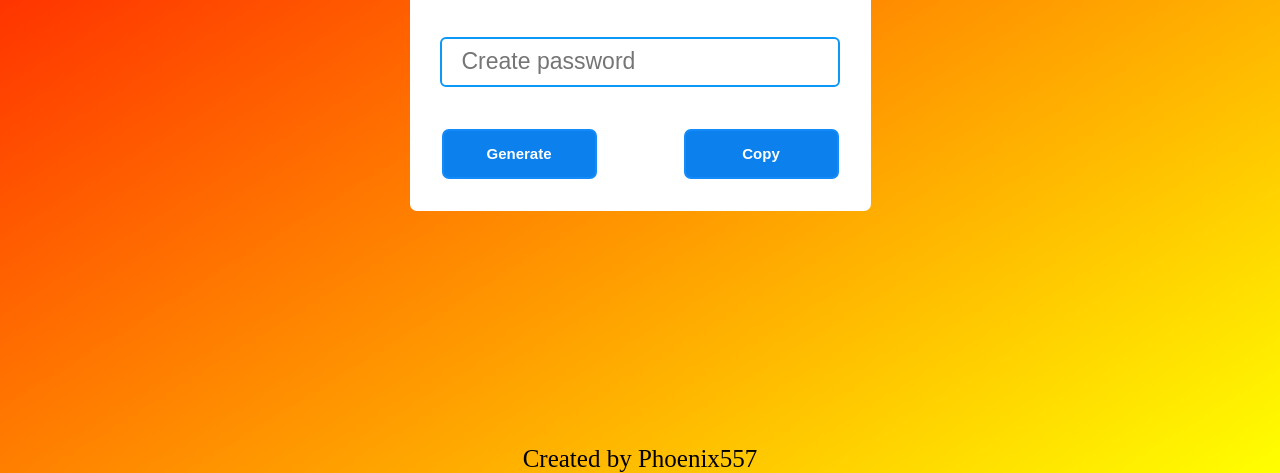
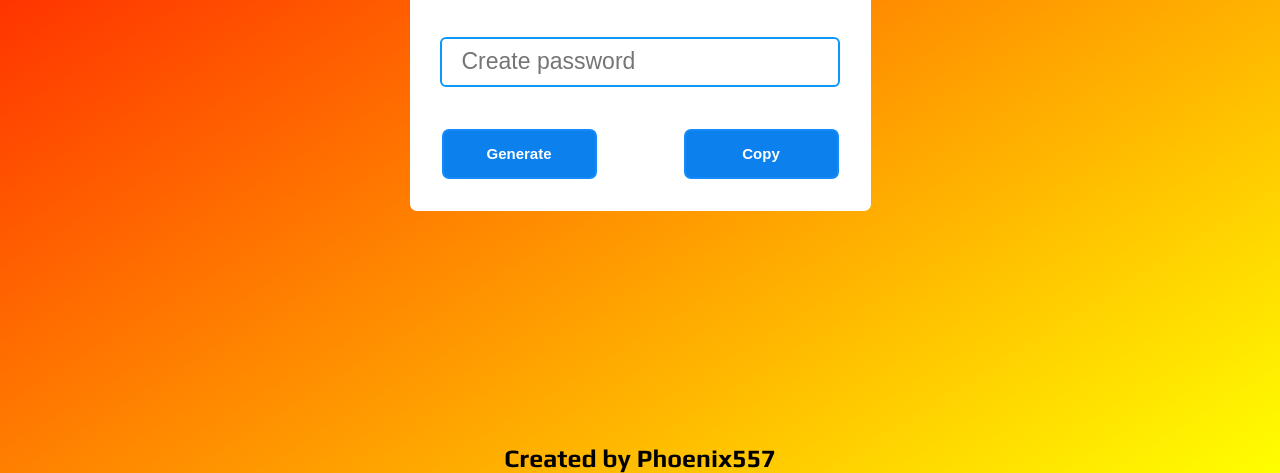
Before and after one commit to Phoenix557/password-generator, a plain HTML site: page index.html in a window 1280 px wide. Shown: the part 327-800 px from the top of the page. Drawn offline with Linux system fonts and the light colour scheme.

Commit message:
Footer Font & file chage

```diff
--- /dev/null
+++ b/css/footer.css
@@ -0,0 +1,20 @@
+@import url('https://fonts.googleapis.com/css2?family=Play:wght@700&display=swap');
+
+
+#footer {
+    color: black;
+    font-size: 25px;
+    position: fixed;
+    left: 0;
+    bottom: 0;
+    width: 100%;
+    text-align: center;
+    font-family: 'Play', sans-serif;
+}
+
+  #footer a {
+      text-decoration: none;
+      color: black;
+      font-family: 'Play', sans-serif;
+
+  }
--- a/css/main.css
+++ b/css/main.css
@@ -37,23 +37,6 @@
 
     .btn2 {
       margin-left: 85px
-    }
-
-    #footer {
-      color: black;
-      font-size: 25px;
-      position: fixed;
-      left: 0;
-      bottom: 0;
-      width: 100%;
-      text-align: center;
-      font-family: FooterFont;
-    }
-
-    #footer a {
-        text-decoration: none;
-        color: black;
-        font-family: FooterFont;
     }
 
     input {
--- a/index.html
+++ b/index.html
@@ -2,16 +2,19 @@
 <html lang="en">
 
 <head>
+  <title>Password Generator</title>
   <meta charset="UTF-8">
   <meta name="viewport" content="width=device-width, initial-scale=1.0">
   <meta http-equiv="X-UA-Compatible" content="ie=edge">
   <link rel="stylesheet" href="/css/main.css" />
+  <link rel="stylesheet" href="/css/footer.css" />
   <meta content="Password Generator" property="og:title" />
   <meta content="Password Generator helps you create a strong & secure password." property="og:description" />
   <meta content="https://phoenix557.github.io/password-generator/" property="og:url" />
   <meta content="https://cdn.discordapp.com/attachments/535482417239031839/912500948012765194/unknown.png" property="og:image" />
-    <link rel="stylesheet" href="css/main.css" />
-    <title>Password Generator</title>
+  <link rel="preconnect" href="https://fonts.googleapis.com">
+  <link rel="preconnect" href="https://fonts.gstatic.com" crossorigin>
+  <link href="https://fonts.googleapis.com/css2?family=Play:wght@700&display=swap" rel="stylesheet">
           <!-- add icon link -->
           <link rel="icon" href="https://cdn.discordapp.com/attachments/855634041424183346/911854465898930176/phoenix-mascot-.png"
             type="image/x-icon">
```
Lines whose indentation alone changed are shown as unchanged.
